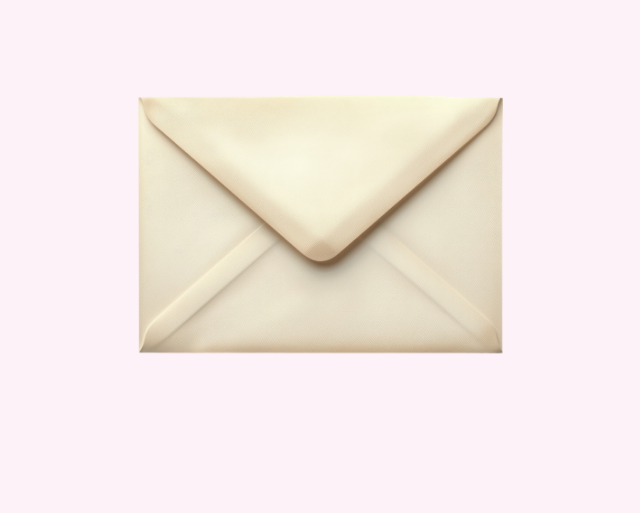
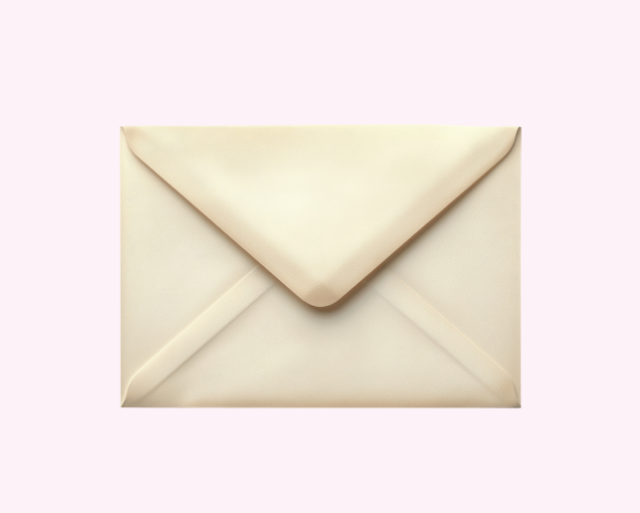
Before and after one commit to AjithMuthu/invitation, a plain HTML site: page index.html in a window 1280 px wide. Shown: the part 187-700 px from the top of the page, without its empty margins (320-960 px from the left). Drawn offline with Linux system fonts and the light colour scheme.

Commit message:
Update index.html

```diff
--- a/index.html
+++ b/index.html
@@ -19,7 +19,7 @@
       justify-content: center;
       align-items: center;
       height: 100%;
-      transform: scale(1.18); /* Scale up by 25% */
+      transform: scale(1.3); /* Scale up by 25% */
       transform-origin: top center;
     }
 
```
